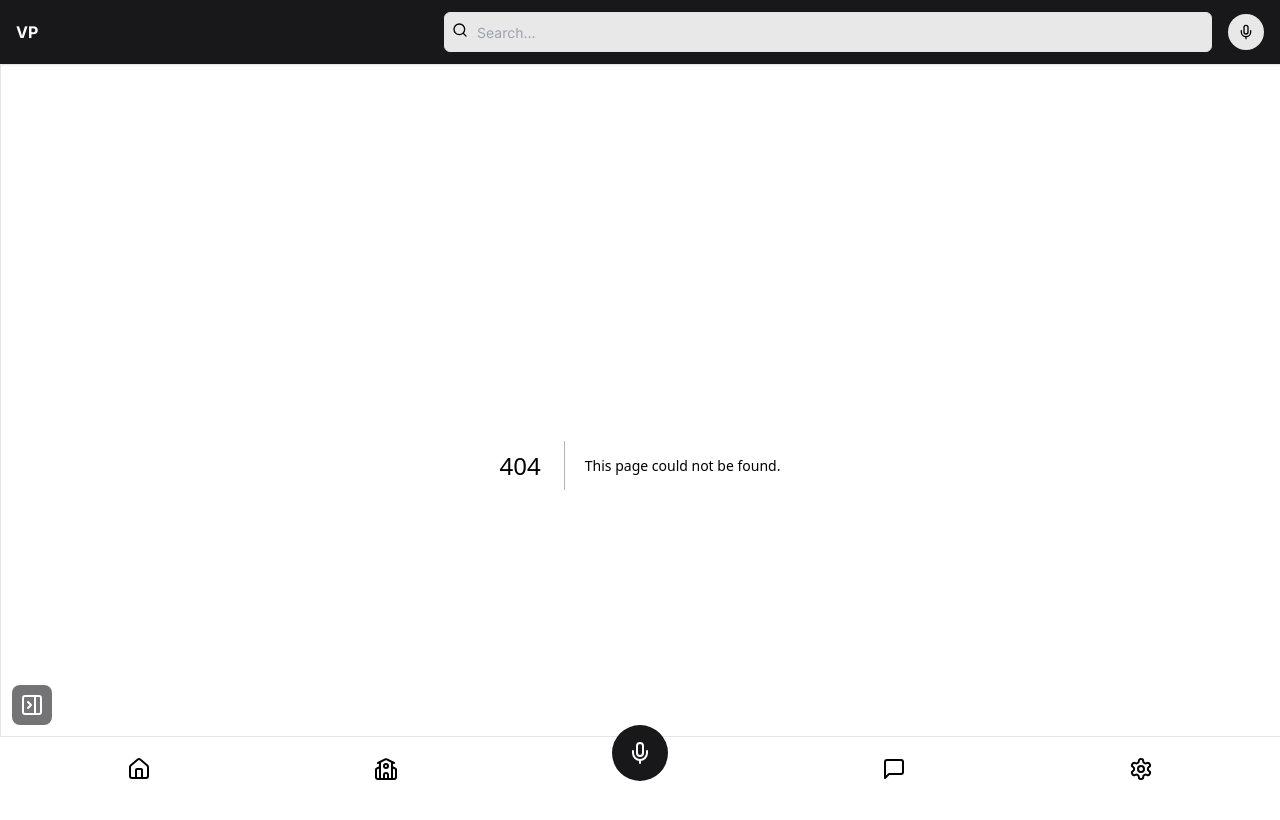
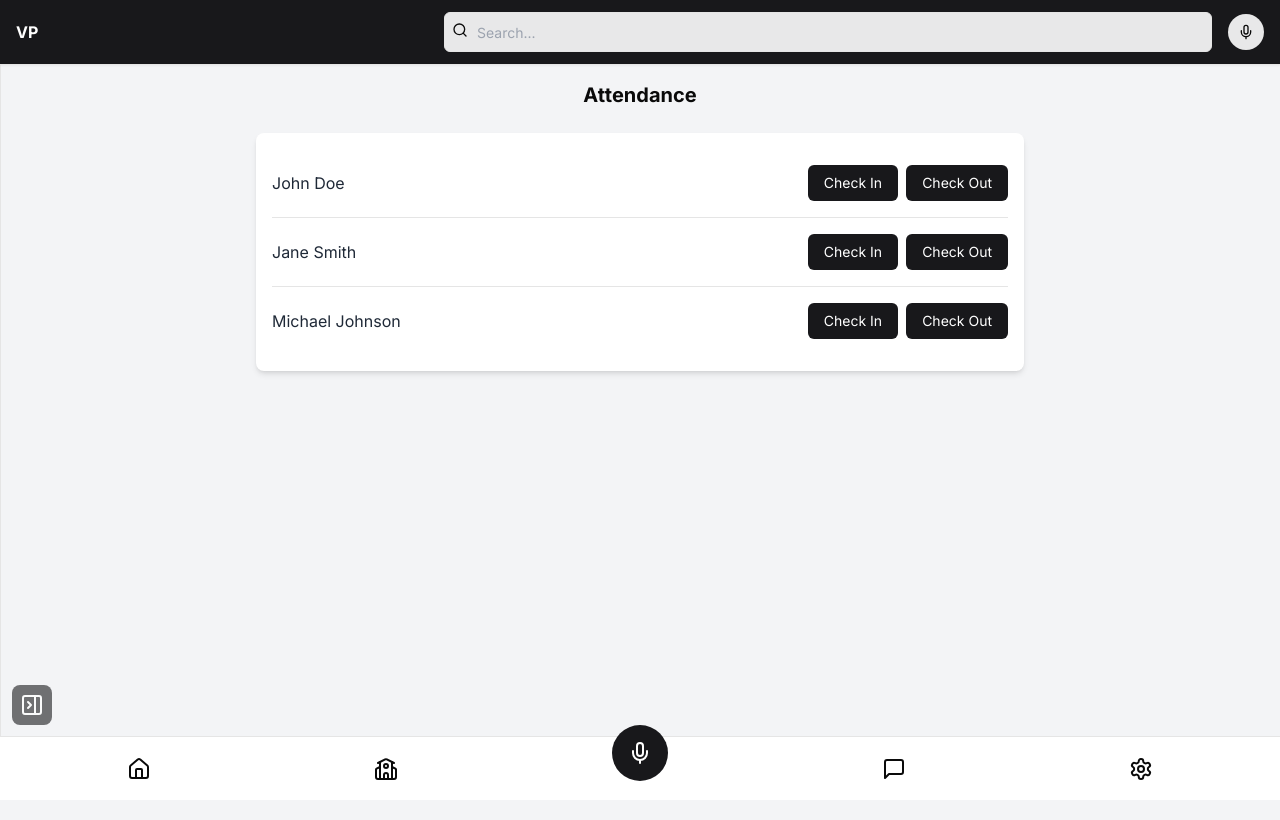
Before and after one commit to Ahmedmemon12/VALA-Plus-demo, a Next.js app: page /room/attendance in a window 1280 px wide. Before the commit this address had no page. Shown: the top 820 px of the page. Built offline with nearby package versions, Linux system fonts and the light colour scheme.

Commit message:
Update: added attendance page

```diff
--- /dev/null
+++ b/app/room/attendance/page.jsx
@@ -0,0 +1,71 @@
+"use client";
+
+import React, { useState } from "react";
+
+const AttendancePage = () => {
+  const [children, setChildren] = useState([
+    { id: 1, name: "John Doe", checkedIn: false, checkedOut: false },
+    { id: 2, name: "Jane Smith", checkedIn: false, checkedOut: false },
+    { id: 3, name: "Michael Johnson", checkedIn: false, checkedOut: false },
+  ]);
+
+  const handleCheckIn = (id) => {
+    setChildren((prevChildren) =>
+      prevChildren.map((child) =>
+        child.id === id ? { ...child, checkedIn: true } : child
+      )
+    );
+  };
+
+  const handleCheckOut = (id) => {
+    setChildren((prevChildren) =>
+      prevChildren.map((child) =>
+        child.id === id ? { ...child, checkedOut: true } : child
+      )
+    );
+  };
+
+  return (
+    <div className="min-h-screen bg-gray-100 p-4">
+      <h1 className="text-xl font-bold text-center mb-6">Attendance</h1>
+      <div className="max-w-3xl mx-auto bg-white shadow-md rounded-lg p-4">
+        <ul>
+          {children.map((child) => (
+            <li
+              key={child.id}
+              className="flex justify-between items-center py-4 border-b last:border-b-0"
+            >
+              <span className="text-gray-800">{child.name}</span>
+              <div className="flex space-x-2">
+                <button
+                  className={`px-4 py-2 rounded-md text-sm ${
+                    child.checkedIn
+                    ? "bg-zinc-500 text-white cursor-not-allowed"
+                    : "text-white bg-zinc-900"
+                  }`}
+                  onClick={() => handleCheckIn(child.id)}
+                  disabled={child.checkedIn}
+                >
+                  {child.checkedIn ? "Checked In" : "Check In"}
+                </button>
+                <button
+                  className={`px-4 py-2 rounded-md text-sm ${
+                    child.checkedOut
+                    ? "bg-zinc-500 text-white cursor-not-allowed"
+                    : "text-white bg-zinc-900"
+                  }`}
+                  onClick={() => handleCheckOut(child.id)}
+                  disabled={!child.checkedIn || child.checkedOut}
+                >
+                  {child.checkedOut ? "Checked Out" : "Check Out"}
+                </button>
+              </div>
+            </li>
+          ))}
+        </ul>
+      </div>
+    </div>
+  );
+};
+
+export default AttendancePage;
--- a/app/room/page.jsx
+++ b/app/room/page.jsx
@@ -82,6 +82,7 @@ const AttendanceRecordsScreen = () => {
               </Link>
             </div>
           ))}
+          <Link href={"/room/attendance"}><button className='w-full bg-zinc-900 rounded-md text-white p-2'>Log attendance</button></Link>
         </CardContent>
       </Card>
 
--- a/components/layout/sidebar.tsx
+++ b/components/layout/sidebar.tsx
@@ -102,7 +102,7 @@ export function Sidebar() {
                       )}
                     >
                       <Settings className="h-4 w-4" />
-                      {isExpanded && "Quality compliance management"}
+                      {isExpanded && "compliance management"}
                     </Button>
                   </Link>
                   <Link href="/settings">
```
